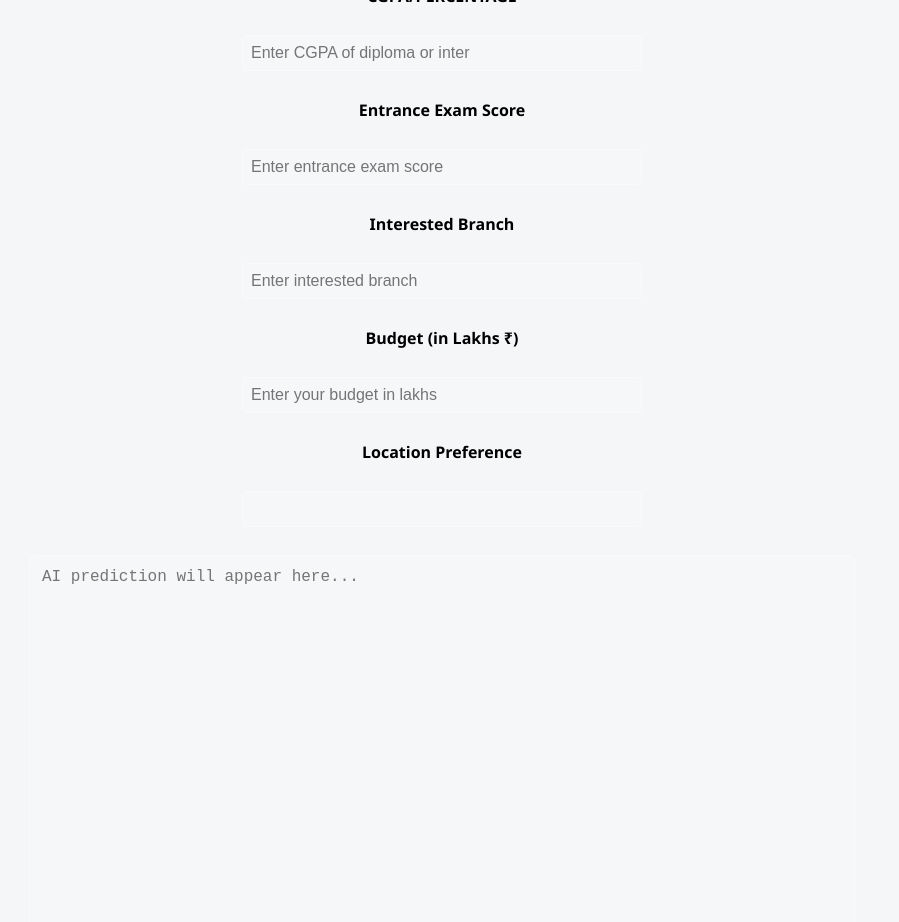
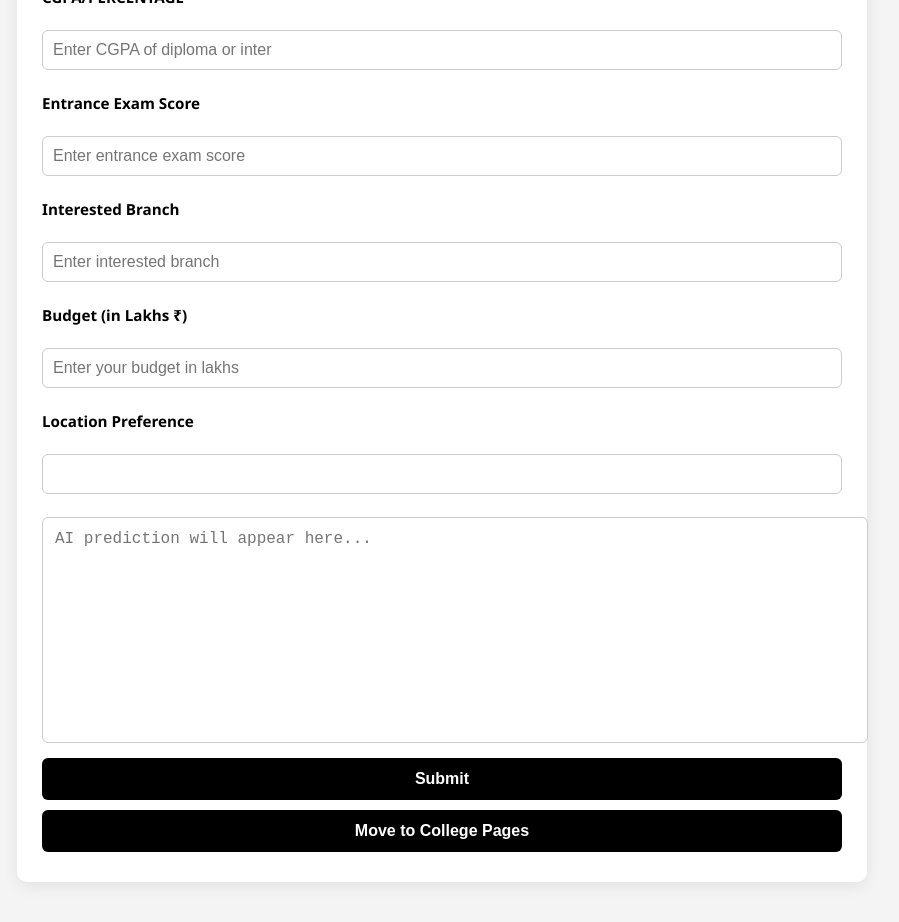
Before and after one commit to Prashanth32124/CampusKartfrontend, a React (Create React App) app: page /Predict in a window 1280 px wide. Shown: the part 180-1102 px from the top of the page, without its empty margins (198-1097 px from the left). Built offline with nearby package versions, Linux system fonts and the light colour scheme; sample sign-in values are in the browser's storage.

Commit message:
Added data  and logic

```diff
--- a/src/CSS/Predict.css
+++ b/src/CSS/Predict.css
@@ -1,87 +1,102 @@
-/* Predict Page Container */
+/* Page Container */
 .predict-page {
-  background-size: cover;
-  background-position: center;
-  background-repeat: no-repeat;
+  background-color: #f4f4f4; /* light gray background */
   min-height: 100vh;
-  margin: 0;
+  display: flex;
+  justify-content: center;
+  align-items: flex-start;
   padding: 40px 20px;
   font-family: 'Segoe UI', Tahoma, Geneva, Verdana, sans-serif;
+}
+
+/* Card Container */
+.predict-card {
+  background-color: #fff;
+  padding: 30px 25px;
+  border-radius: 10px;
+  box-shadow: 0px 4px 15px rgba(0, 0, 0, 0.08);
+  max-width: 800px;
+  width: 100%;
   display: flex;
   flex-direction: column;
-  align-items: center;
-  gap: 20px; /* space between elements */
+  gap: 15px;
 }
 
-/* Page Title */
+/* Title */
 #c12 {
-  font-size: 2rem;
+  font-size: 1.6rem;
   font-weight: bold;
-  color: white;
+  color: #000;
   text-align: center;
-  margin-bottom: 20px;
+  margin-bottom: 10px;
+}
+
+/* Labels */
+.l {
+  color: #000;
+  font-weight: 600;
+  font-size: 0.95rem;
+}
+
+/* Inputs */
+.i {
+  width: 100%;
+  padding: 10px;
+  font-size: 1rem;
+  color: #000;
+  background-color: #fff;
+  border: 1px solid #ccc;
+  border-radius: 6px;
+  outline: none;
+  transition: border-color 0.3s ease, box-shadow 0.3s ease;
+}
+
+.i:focus {
+  border-color: #000;
+  box-shadow: 0 0 4px rgba(0, 0, 0, 0.2);
 }
 
 /* Text Area */
 #texta {
   width: 100%;
-  max-width: 800px;
-  height: 50vh;
-  background-color: rgba(255, 255, 255, 0.1);
-  color: white;
-  border: 1px solid rgba(255, 255, 255, 0.4);
-  border-radius: 8px;
+  height: 200px;
   padding: 12px;
   font-size: 1rem;
+  color: #000;
+  background-color: #fff;
+  border: 1px solid #ccc;
+  border-radius: 6px;
+  outline: none;
   resize: none;
-  outline: none;
-  transition: border-color 0.3s ease;
+  transition: border-color 0.3s ease, box-shadow 0.3s ease;
 }
 
 #texta:focus {
-  border-color: rgba(255, 255, 255, 0.7);
+  border-color: #000;
+  box-shadow: 0 0 4px rgba(0, 0, 0, 0.2);
 }
 
 /* Buttons */
 #sb,
 #mc {
-  padding: 12px 24px;
-  background-color: rgba(255, 255, 255, 0.15);
-  color: white;
-  font-size: 1.1rem;
+  padding: 12px 20px;
+  background-color: #000;
+  color: #fff;
+  font-size: 1rem;
   font-weight: bold;
-  border: 1px solid rgba(255, 255, 255, 0.4);
-  border-radius: 8px;
+  border: none;
+  border-radius: 6px;
   cursor: pointer;
   transition: background-color 0.3s ease, transform 0.2s ease;
 }
 
 #sb:hover,
 #mc:hover {
-  background-color: rgba(255, 255, 255, 0.3);
-  transform: scale(1.05);
+  background-color: #333;
+  transform: scale(1.03);
 }
 
-/* Labels */
-.l {
-  color: black; /* readable on light or transparent backgrounds */
-  font-size: 1rem;
-  font-weight: bold;
+/* Space between buttons */
+#mc {
+  margin-top: -5px;
 }
-
-/* Inputs */
-.i {
-  width: 100%;
-  max-width: 400px;
-  background-color: rgba(255, 255, 255, 0.1);
-  color: black;
-  border: 1px solid rgba(255, 255, 255, 0.4);
-  border-radius: 5px;
-  padding: 8px;
-  outline: none;
-  transition: border-color 0.3s ease;
-}
-
-.i:focus {
-  border-color: rgba(255, 255, 255, 0.7);
-}
--- a/src/Predict.jsx
+++ b/src/Predict.jsx
@@ -55,12 +55,13 @@ Suggest 3 best colleges in India that match these preferences and give a short e
   navigate('/Newhomepage');
   }
   return (
-    <div className="predict-page">
+  <div className="predict-page">
+    <div className="predict-card">
       <label id="c12">For Class 12th / Diploma Only</label><br />
 
-      <label class="l">CGPA/PERCENTAGE</label>
+      <label className="l">CGPA/PERCENTAGE</label>
       <input
-        class="i"
+        className="i"
         type="number"
         step="any"
         onChange={(e) => setCgpa(e.target.value)}
@@ -68,9 +69,9 @@ Suggest 3 best colleges in India that match these preferences and give a short e
         placeholder="Enter CGPA of diploma or inter"
       />
 
-      <label class="l">Entrance Exam Score</label>
+      <label className="l">Entrance Exam Score</label>
       <input
-      class="i"
+        className="i"
         type="number"
         step="any"
         onChange={(e) => setScore(e.target.value)}
@@ -78,27 +79,27 @@ Suggest 3 best colleges in India that match these preferences and give a short e
         placeholder="Enter entrance exam score"
       />
 
-      <label class="l">Interested Branch</label>
+      <label className="l">Interested Branch</label>
       <input
-      class="i"
+        className="i"
         type="text"
         placeholder="Enter interested branch"
         onChange={(e) => setBranch(e.target.value)}
         value={branch}
       />
 
-      <label class="l">Budget (in Lakhs ₹)</label>
+      <label className="l">Budget (in Lakhs ₹)</label>
       <input
-      class="i"
+        className="i"
         type="number"
         placeholder="Enter your budget in lakhs"
         onChange={(e) => setBudget(e.target.value)}
         value={budget}
       />
 
-      <label class="l">Location Preference</label>
+      <label className="l">Location Preference</label>
       <input
-      class="i"
+        className="i"
         type="text"
         list="colleges"
         onChange={(e) => setLocation(e.target.value)}
@@ -119,11 +120,11 @@ Suggest 3 best colleges in India that match these preferences and give a short e
         readOnly
       ></textarea>
 
-      <br />
-      <button id="sb" onClick={handleSubmit}>Submit</button><br/>
+      <button id="sb" onClick={handleSubmit}>Submit</button>
       <button id="mc" onClick={handlemovepage}>Move to College Pages</button>
     </div>
-  );
+  </div>
+);
 }
 
 export default Predict;
```
